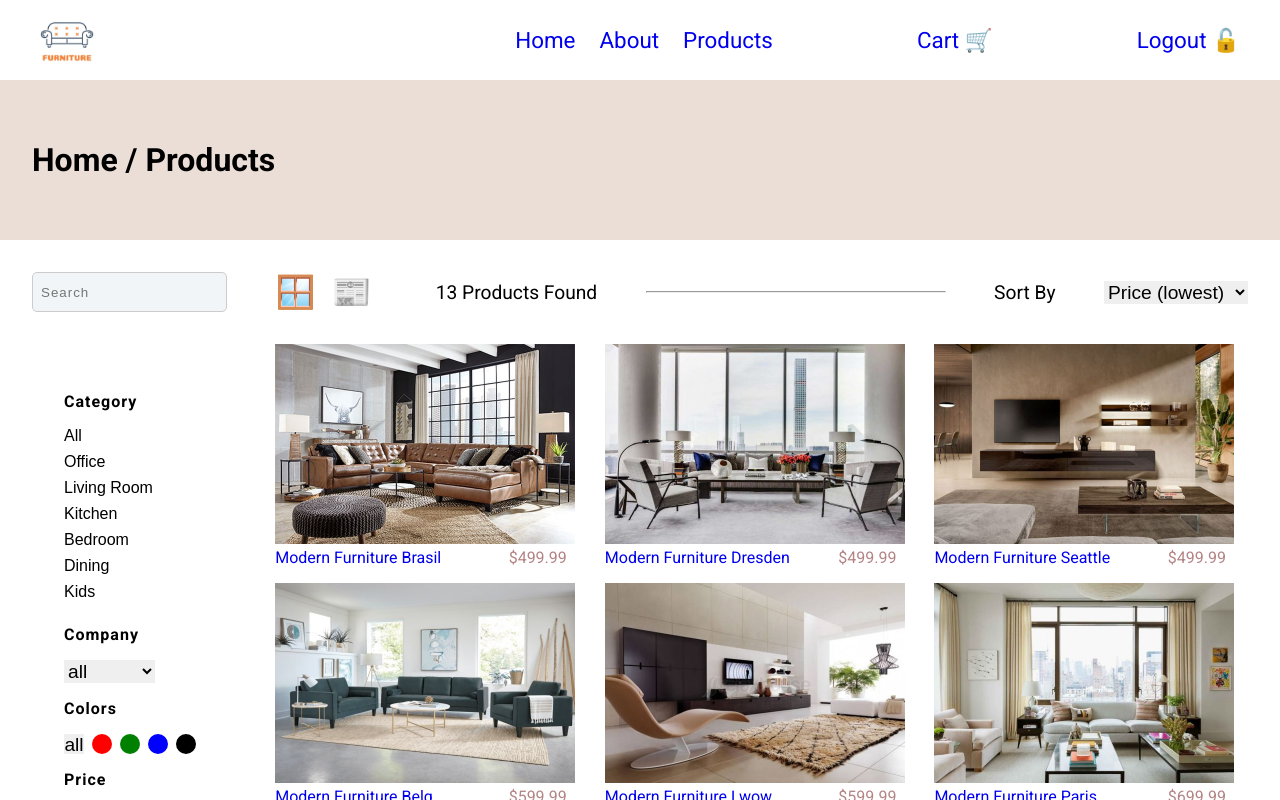
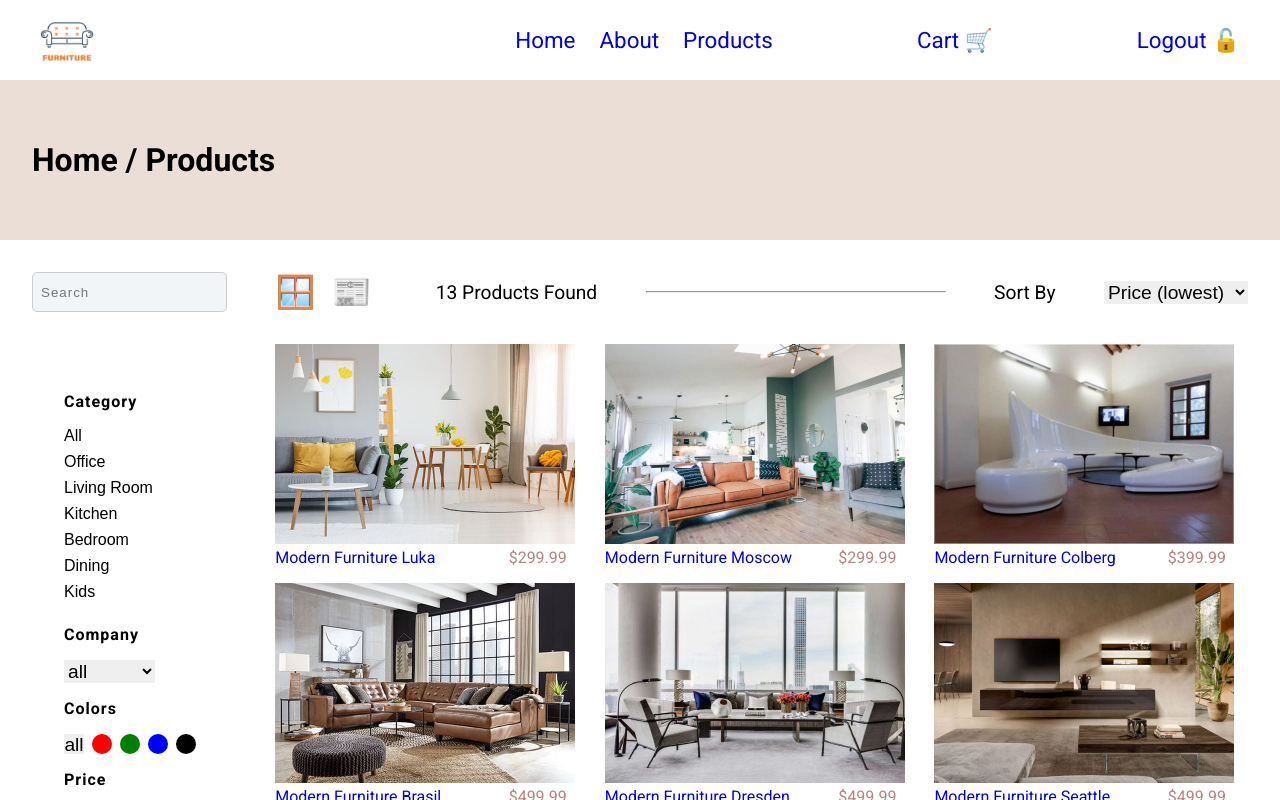
Before and after one commit to ajarek/react-44-vite-fashionable-furniture-store, a React (Vite) app: page /products in a window 1280 px wide. Shown: the top 800 px of the page. Built offline with nearby package versions, Linux system fonts and the light colour scheme.

Commit message:
bug fix filter

```diff
--- a/src/pages/Products/Products.jsx
+++ b/src/pages/Products/Products.jsx
@@ -7,8 +7,9 @@ import Button from '../../components/Button/Button'
 
 const Products = () => {
   const {selected, setSelected}= useContext(AppContext)
-  const [filter,setFilter] = useState('Living Room')
-  console.log(selected);
+
+  const [filter,setFilter] = useState()
+
   if (selected==='price-lowest'){
  var sortData = (a,b)=>a.price-b.price}
   if (selected==='price-highest'){
@@ -18,7 +19,7 @@ const Products = () => {
   if (selected==='name-z'){
  var sortData = (a,b)=>b.name.localeCompare(a.name)}
 
- var filterData=(a=>a.category===filter)
+ var filterData=(a=>filter?a.category===filter:a.category===a.category)
 
   return (
     <div className='products-root'>
@@ -30,7 +31,7 @@ const Products = () => {
         <div className='products-left'>
           <h4 className='products-h4'>Category</h4>
           <div className='products-buttons'>
-            <button onClick={()=>setFilter()}>All</button>
+            <button onClick={()=>setFilter(null)}>All</button>
             <button onClick={()=>setFilter('Office')}>Office</button>
             <button onClick={()=>setFilter('Living Room')}>Living Room</button>
             <button onClick={()=>setFilter('Kitchen')}>Kitchen</button>
```
